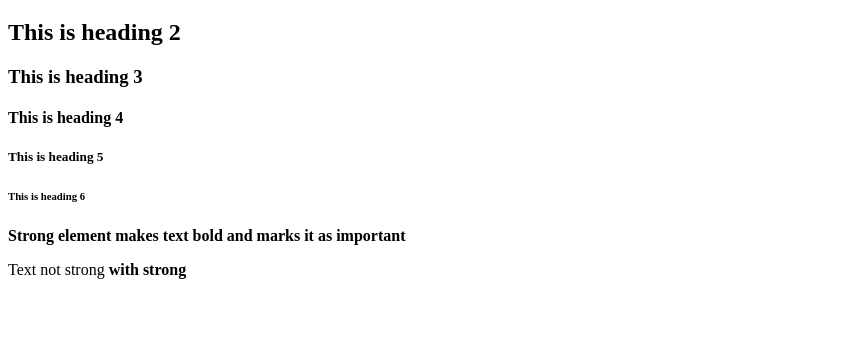
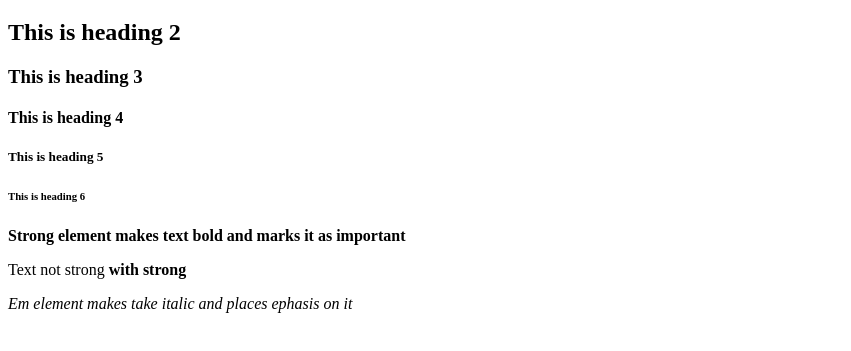
Before and after one commit to mirma-glitch/Working-With-Text, a plain HTML site: page index.html in a window 1280 px wide. Shown: the part 129-480 px from the top of the page, without its empty margins (0-851 px from the left). Drawn offline with Linux system fonts and the light colour scheme.

Commit message:
Added em element

```diff
--- a/index.html
+++ b/index.html
@@ -22,7 +22,7 @@
 
         <p>Text not strong <strong>with strong</strong></p>
 
-
+        <em>Em element makes take italic and places ephasis on it</em>
 
 
     </body>
```
